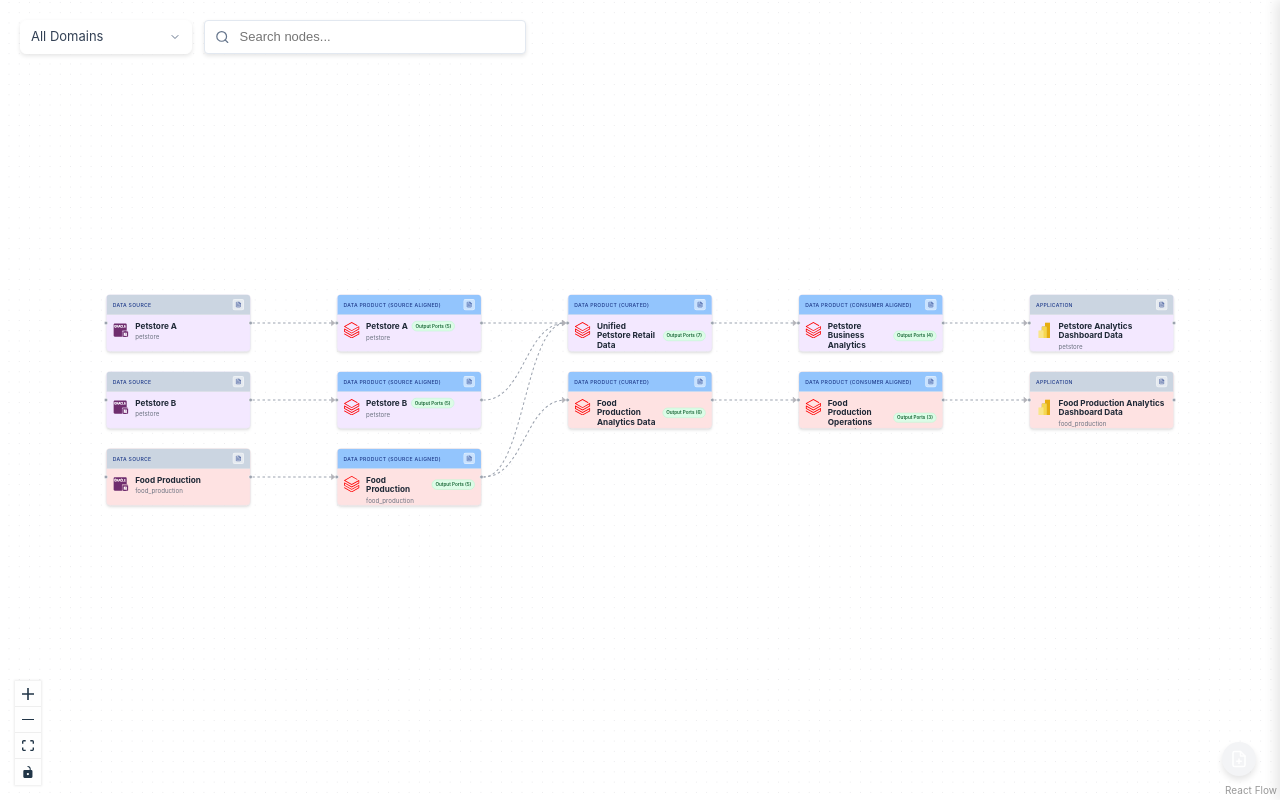
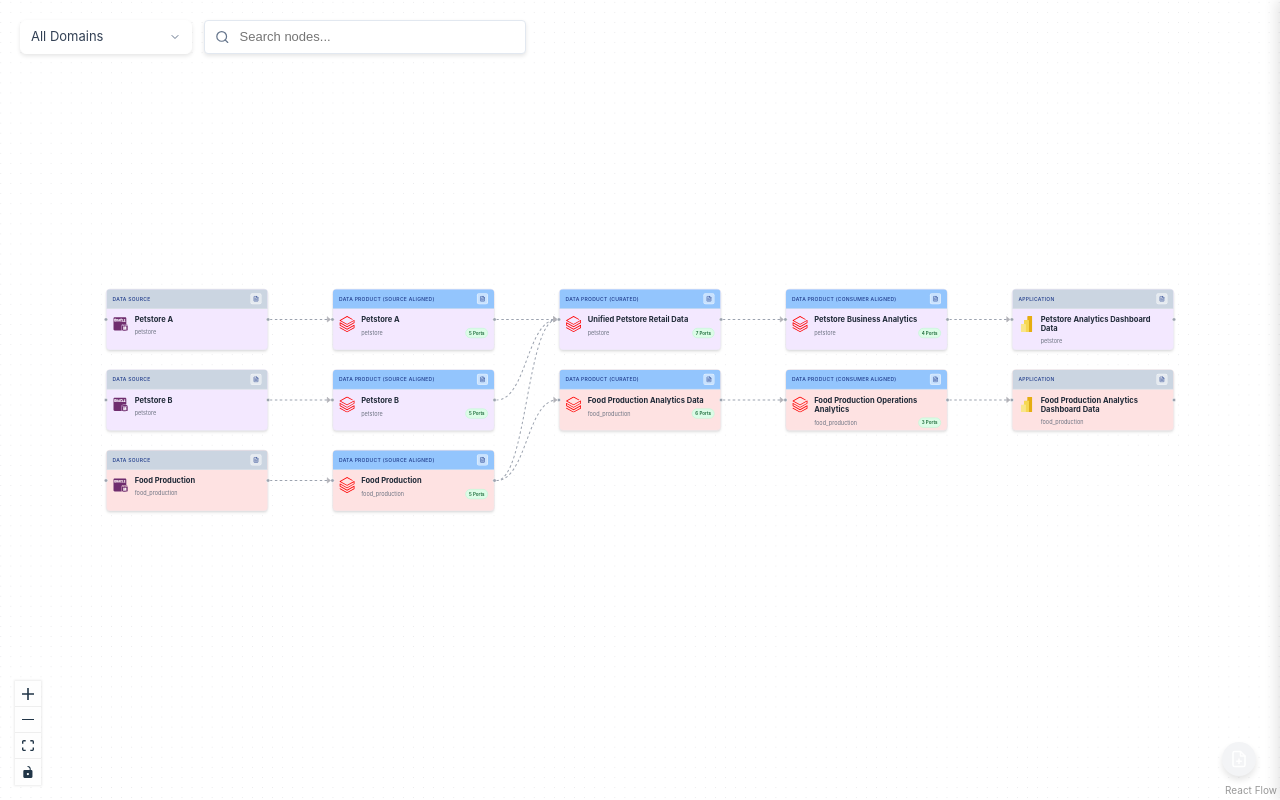
Before and after one commit to joaovicente/data-mesh-viewer, a React (Vite) app: page / in a window 1280 px wide. Built offline with nearby package versions, Linux system fonts and the light colour scheme.

Commit message:
improve Data Product node layout and increase dimensions

```diff
--- a/src/DataProductNode.jsx
+++ b/src/DataProductNode.jsx
@@ -25,8 +25,8 @@ export default memo(({ data, isConnectable }) => {
             background: data.backgroundColor || 'white',
             overflow: 'hidden',
             boxShadow: '0 4px 6px -1px rgba(0, 0, 0, 0.1), 0 2px 4px -1px rgba(0, 0, 0, 0.06)',
-            width: '280px',
-            height: '110px',
+            width: '320px',
+            height: '120px',
             fontFamily: 'Inter, sans-serif'
         }}>
             <div style={{
@@ -53,7 +53,7 @@ export default memo(({ data, isConnectable }) => {
                         background: 'rgba(255, 255, 255, 0.5)',
                         border: '1px solid rgba(255, 255, 255, 0.6)',
                         borderRadius: '4px',
-                        padding: '4px', // Adjusted padding for icon
+                        padding: '4px',
                         cursor: 'pointer',
                         color: '#1e3a8a',
                         display: 'flex',
@@ -92,7 +92,7 @@ export default memo(({ data, isConnectable }) => {
                     </svg>
                 </div>
             </div>
-            <div style={{ padding: '12px', display: 'flex', alignItems: 'flex-start' }}>
+            <div style={{ padding: '12px', display: 'flex', alignItems: 'flex-start', flex: 1 }}>
                 <Handle
                     type="target"
                     position={Position.Left}
@@ -107,11 +107,39 @@ export default memo(({ data, isConnectable }) => {
                     style={{ width: '32px', height: '32px', marginRight: '12px', marginTop: '2px' }}
                 />
 
-                <div>
-                    <div style={{ display: 'flex', alignItems: 'center', gap: '8px' }}>
-                        <div style={{ fontSize: '16px', fontWeight: '700', color: '#1f2937', lineHeight: '1.2' }}>
-                            {data.label}
-                        </div>
+                <div style={{ flex: 1, minWidth: 0 }}>
+                    <div style={{
+                        fontSize: '15px',
+                        fontWeight: '700',
+                        color: '#1f2937',
+                        lineHeight: '1.2',
+                        wordBreak: 'break-word',
+                        overflow: 'hidden',
+                        display: '-webkit-box',
+                        WebkitLineClamp: 2,
+                        WebkitBoxOrient: 'vertical'
+                    }}>
+                        {data.label}
+                    </div>
+
+                    <div style={{
+                        display: 'flex',
+                        alignItems: 'center',
+                        justifyContent: 'space-between',
+                        marginTop: '8px',
+                        gap: '8px'
+                    }}>
+                        {data.subtitle && (
+                            <div style={{
+                                fontSize: '11px',
+                                color: '#6b7280',
+                                whiteSpace: 'nowrap',
+                                overflow: 'hidden',
+                                textOverflow: 'ellipsis'
+                            }}>
+                                {data.subtitle}
+                            </div>
+                        )}
                         {data.hasOutputPorts && (
                             <div
                                 className="nodrag output-ports-pill"
@@ -128,15 +156,10 @@ export default memo(({ data, isConnectable }) => {
                                     whiteSpace: 'nowrap'
                                 }}
                             >
-                                Output Ports ({data.outputPortCount || 0})
+                                {data.outputPortCount || 0} Ports
                             </div>
                         )}
                     </div>
-                    {data.subtitle && (
-                        <div style={{ fontSize: '12px', color: '#6b7280', marginTop: '4px' }}>
-                            {data.subtitle}
-                        </div>
-                    )}
                 </div>
 
                 <Handle
--- a/src/Flow.jsx
+++ b/src/Flow.jsx
@@ -294,8 +294,8 @@ function Flow() {
                 // Use 450px spacing between columns to prevent overlap
                 // columnNumber starts at 1, so subtract 1 for 0-based positioning
                 const COLUMN_SPACING = 450;
-                const NODE_WIDTH = 280; // Consistent width for all nodes
-                const NODE_HEIGHT = 110; // Fixed height for consistency
+                const NODE_WIDTH = 320; // Consistent width for all nodes
+                const NODE_HEIGHT = 120; // Fixed height for consistency
                 const VERTICAL_GAP = 40; // Space between nodes
                 const VERTICAL_STEP = NODE_HEIGHT + VERTICAL_GAP;
 
```
